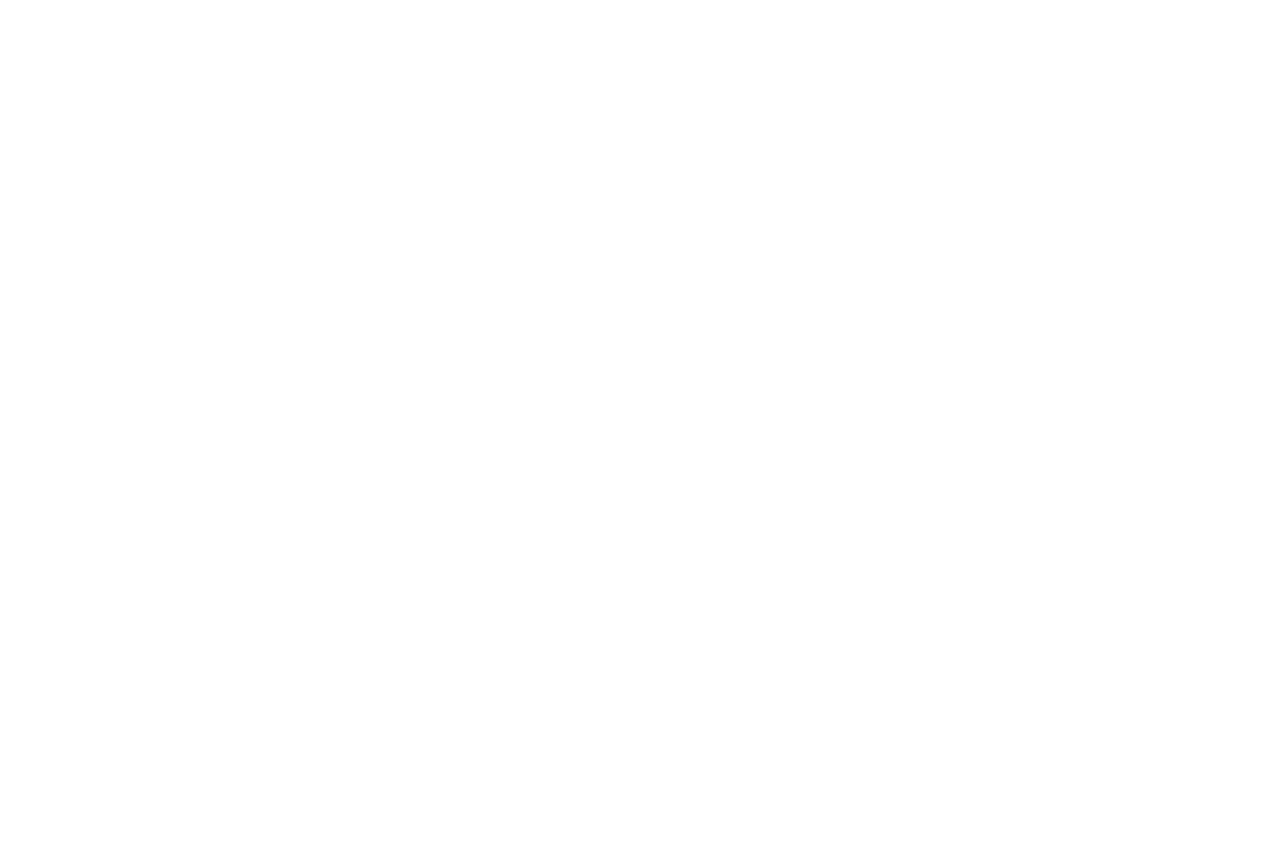
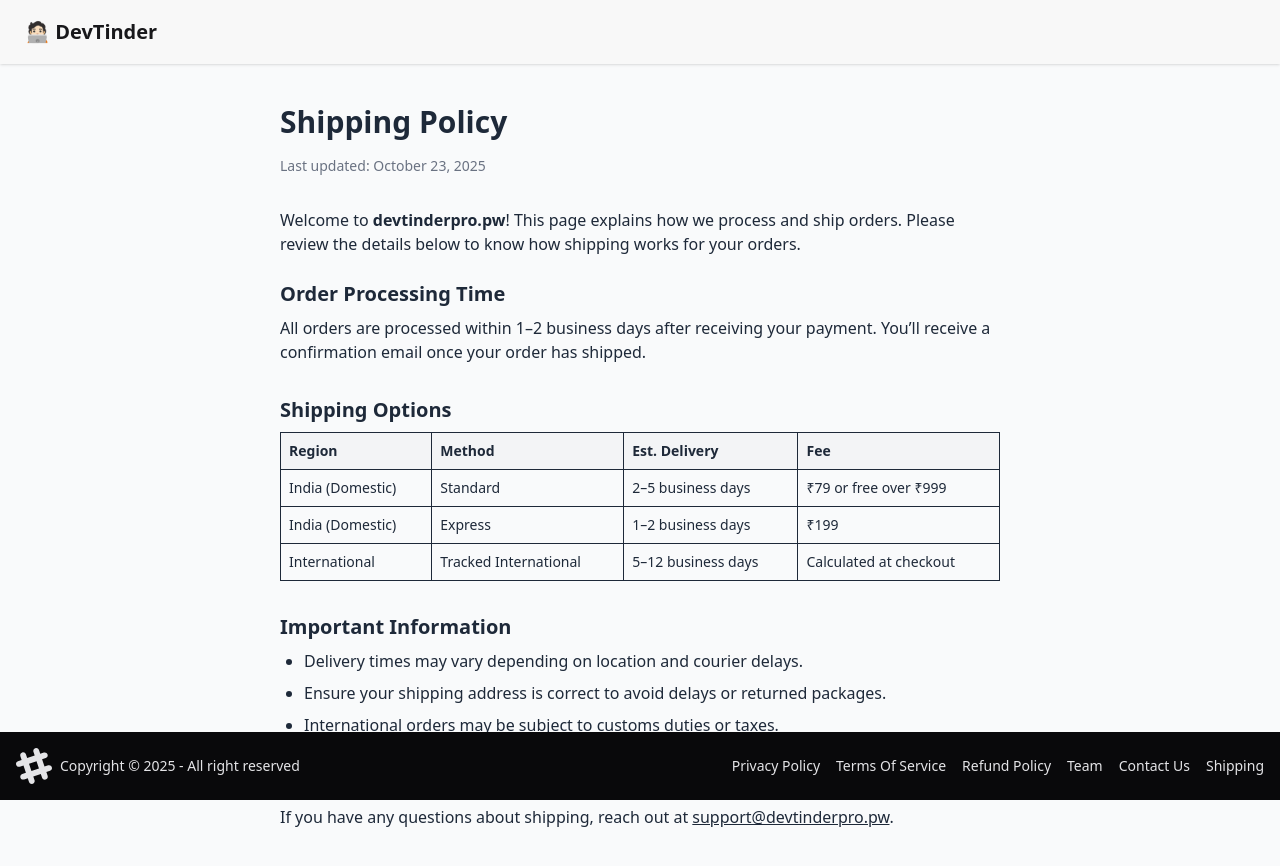
Before and after one commit to Kshitij14397/devTinder-web, a React (Vite) app: page /pages/shipping in a window 1280 px wide. Before the commit this address had no page. Shown: the top 866 px of the page. Before the commit the page ends 800 px from the top, so only its background shows below. Built offline with nearby package versions, Linux system fonts and the light colour scheme; no server answers.

Commit message:
Added Shipping page

```diff
--- a/src/App.jsx
+++ b/src/App.jsx
@@ -12,6 +12,7 @@
 import Refunds from "./components/Refunds";
 import Team from "./components/Team";
 import ContactUs from "./components/ContactUs";
+import Shipping from "./components/Shipping";
 
 function App() {
   return (
@@ -30,6 +31,7 @@
               <Route path="refunds" element={<Refunds />} />
               <Route path="team" element={<Team />} />
               <Route path="contact-us" element={<ContactUs />} />
+              <Route path="shipping" element={<Shipping />} />
             </Route>
           </Route>
         </Routes>
--- a/src/components/Footer.jsx
+++ b/src/components/Footer.jsx
@@ -34,6 +34,9 @@
         <Link to="/pages/contact-us" className="link link-hover">
           Contact Us
         </Link>
+        <Link to="/pages/shipping" className="link link-hover">
+          Shipping
+        </Link>
       </nav>
     </footer>
   );
--- /dev/null
+++ b/src/components/Shipping.jsx
@@ -0,0 +1,91 @@
+import React from "react";
+
+export default function Shipping() {
+  return (
+    <main className="min-h-screen bg-gray-50 text-gray-800">
+      <div className="mx-auto max-w-3xl px-6 py-10">
+        <h1 className="text-3xl font-bold mb-4">Shipping Policy</h1>
+        <p className="mb-8 text-sm text-gray-500">
+          Last updated: October 23, 2025
+        </p>
+
+        <p className="mb-6">
+          Welcome to <span className="font-semibold">devtinderpro.pw</span>!
+          This page explains how we process and ship orders. Please review the
+          details below to know how shipping works for your orders.
+        </p>
+
+        <section className="mb-8">
+          <h2 className="text-xl font-semibold mb-2">Order Processing Time</h2>
+          <p>
+            All orders are processed within{" "}
+            <span className="font-medium">1–2 business days</span> after
+            receiving your payment. You’ll receive a confirmation email once
+            your order has shipped.
+          </p>
+        </section>
+
+        <section className="mb-8">
+          <h2 className="text-xl font-semibold mb-2">Shipping Options</h2>
+          <table className="w-full border border-gray-300 text-sm">
+            <thead className="bg-gray-100">
+              <tr>
+                <th className="border p-2 text-left">Region</th>
+                <th className="border p-2 text-left">Method</th>
+                <th className="border p-2 text-left">Est. Delivery</th>
+                <th className="border p-2 text-left">Fee</th>
+              </tr>
+            </thead>
+            <tbody>
+              <tr>
+                <td className="border p-2">India (Domestic)</td>
+                <td className="border p-2">Standard</td>
+                <td className="border p-2">2–5 business days</td>
+                <td className="border p-2">₹79 or free over ₹999</td>
+              </tr>
+              <tr>
+                <td className="border p-2">India (Domestic)</td>
+                <td className="border p-2">Express</td>
+                <td className="border p-2">1–2 business days</td>
+                <td className="border p-2">₹199</td>
+              </tr>
+              <tr>
+                <td className="border p-2">International</td>
+                <td className="border p-2">Tracked International</td>
+                <td className="border p-2">5–12 business days</td>
+                <td className="border p-2">Calculated at checkout</td>
+              </tr>
+            </tbody>
+          </table>
+        </section>
+
+        <section className="mb-8">
+          <h2 className="text-xl font-semibold mb-2">Important Information</h2>
+          <ul className="list-disc pl-6 space-y-2">
+            <li>
+              Delivery times may vary depending on location and courier delays.
+            </li>
+            <li>
+              Ensure your shipping address is correct to avoid delays or
+              returned packages.
+            </li>
+            <li>
+              International orders may be subject to customs duties or taxes.
+            </li>
+          </ul>
+        </section>
+
+        <section>
+          <h2 className="text-xl font-semibold mb-2">Contact Us</h2>
+          <p>
+            If you have any questions about shipping, reach out at
+            <a href="mailto:support@devtinderpro.pw" className="ml-1 underline">
+              support@devtinderpro.pw
+            </a>
+            .
+          </p>
+        </section>
+      </div>
+    </main>
+  );
+}
```
